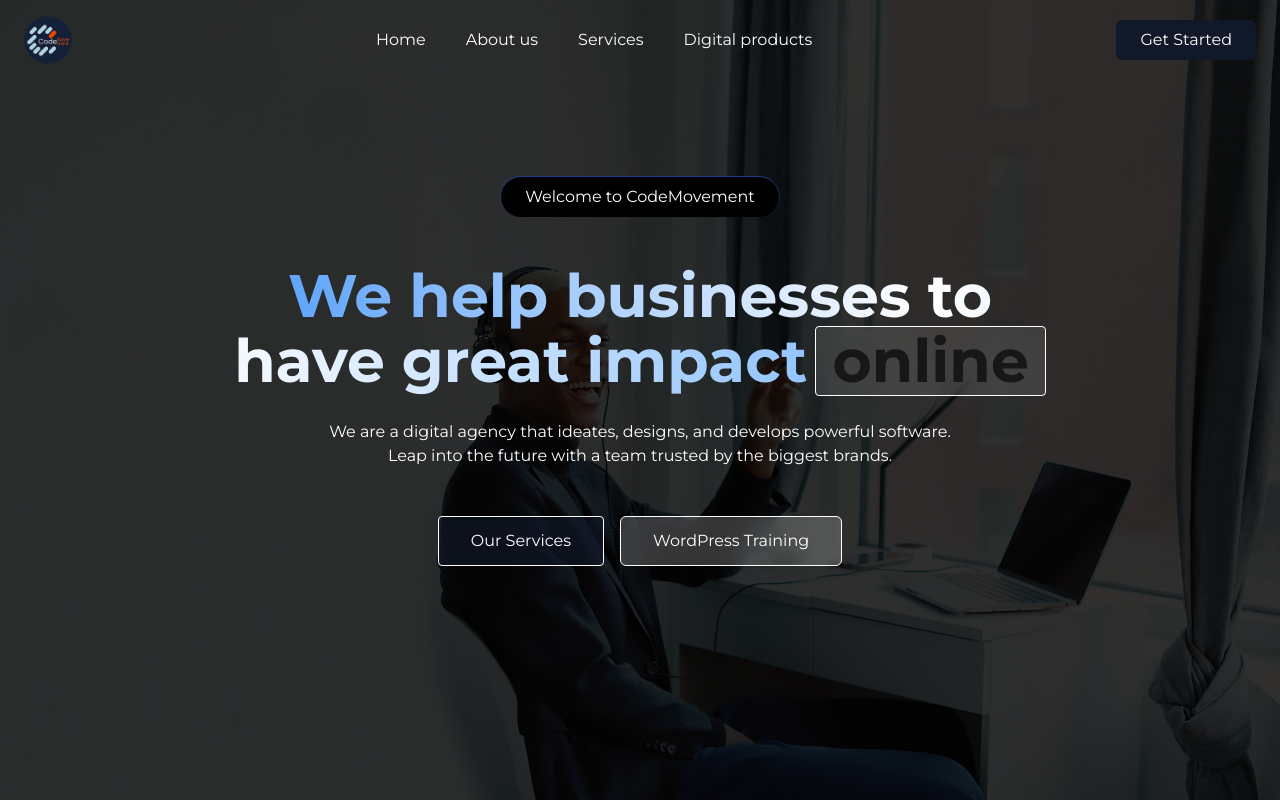
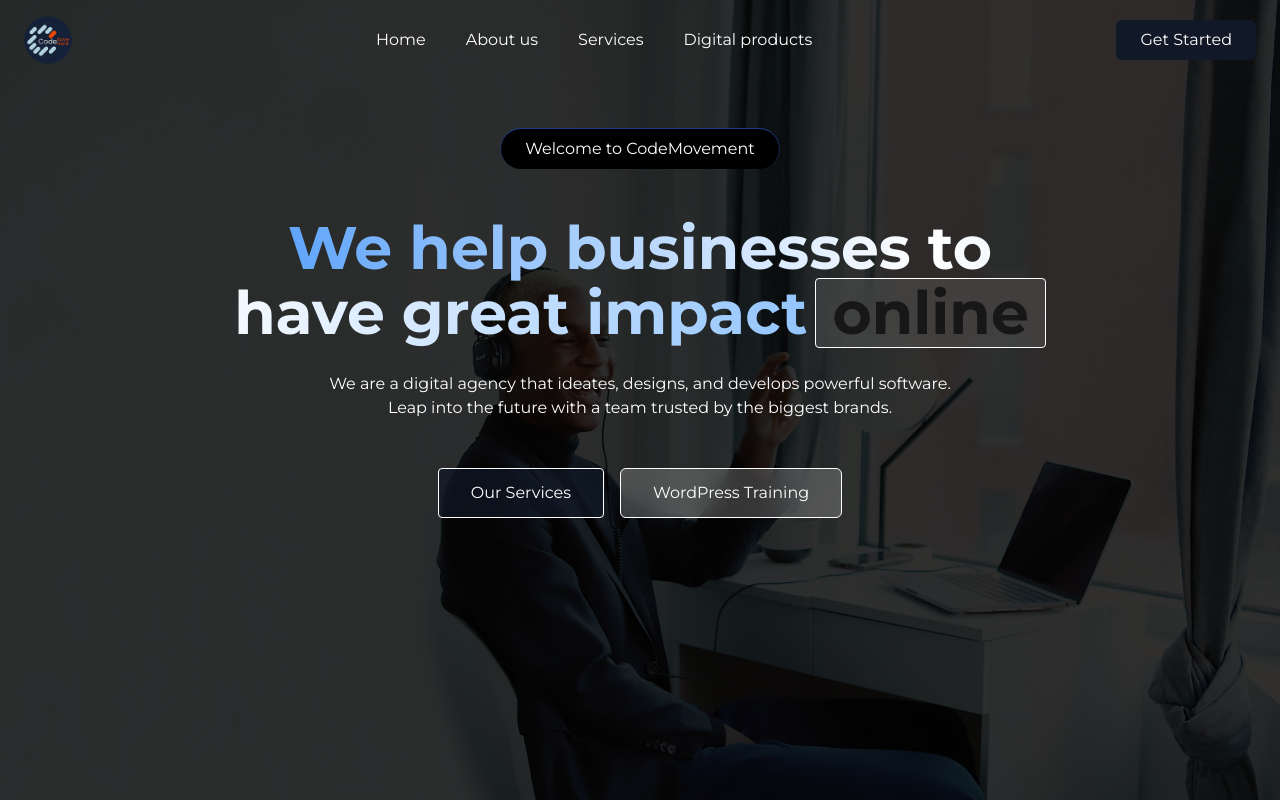
Before and after one commit to mijan-alt/dopamine, a Next.js app: page / in a window 1280 px wide. Built offline with nearby package versions, Linux system fonts and the light colour scheme.

Commit message:
modified the padding

```diff
--- a/app/page.tsx
+++ b/app/page.tsx
@@ -19,7 +19,7 @@ export default function Home() {
           <Header />
 
           {/* Hero Section */}
-          <main className="container mx-auto px-6 py-12 md:py-24">
+          <main className="container mx-auto px-6 py-4 md:py-12 ">
             <div className="text-center">
               {/* <div className="pt-0.5 pb-[0.1] rounded-xl bg-gradient-to-b from-blue-900 to-blue-100 w-fit mx-auto">
                 <p className="text-white text-sm px-4 py-2 h-full rounded-xl bg-black w-full">
```
